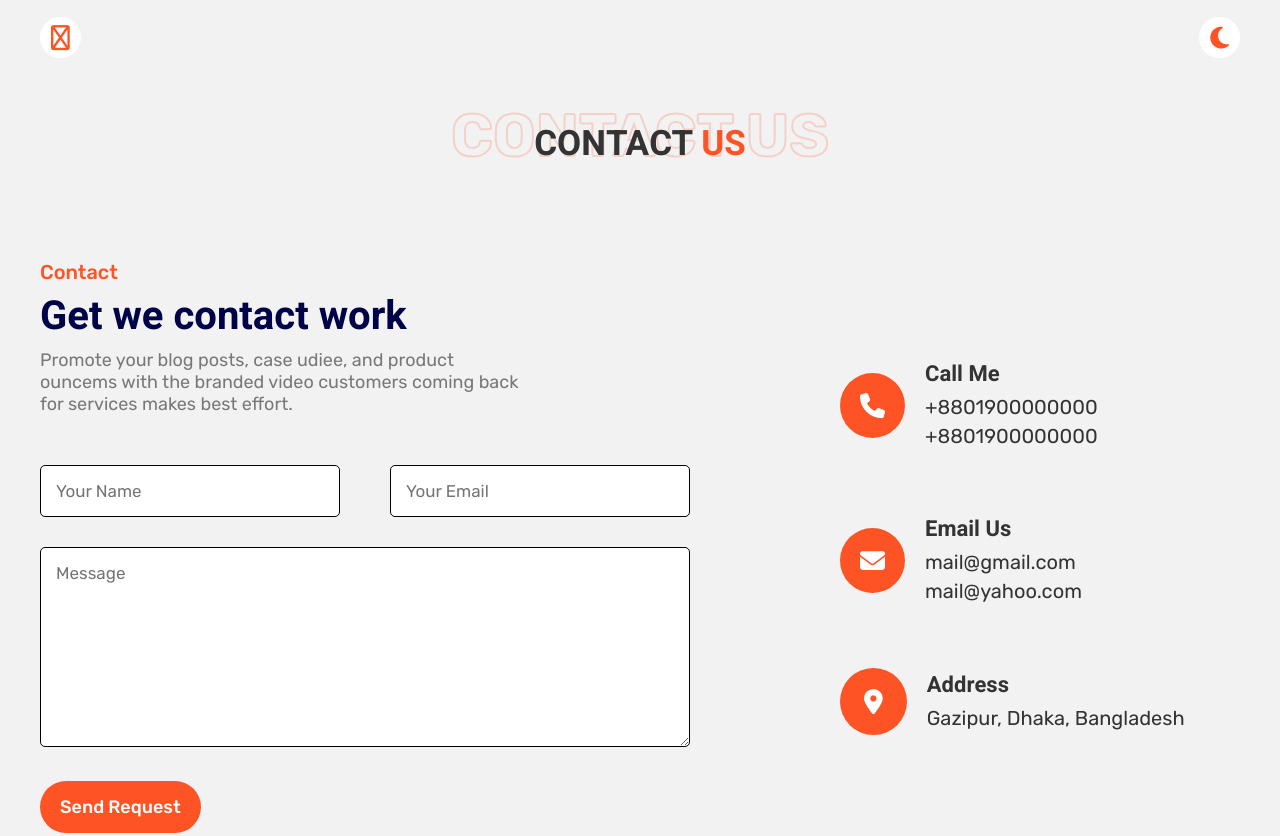
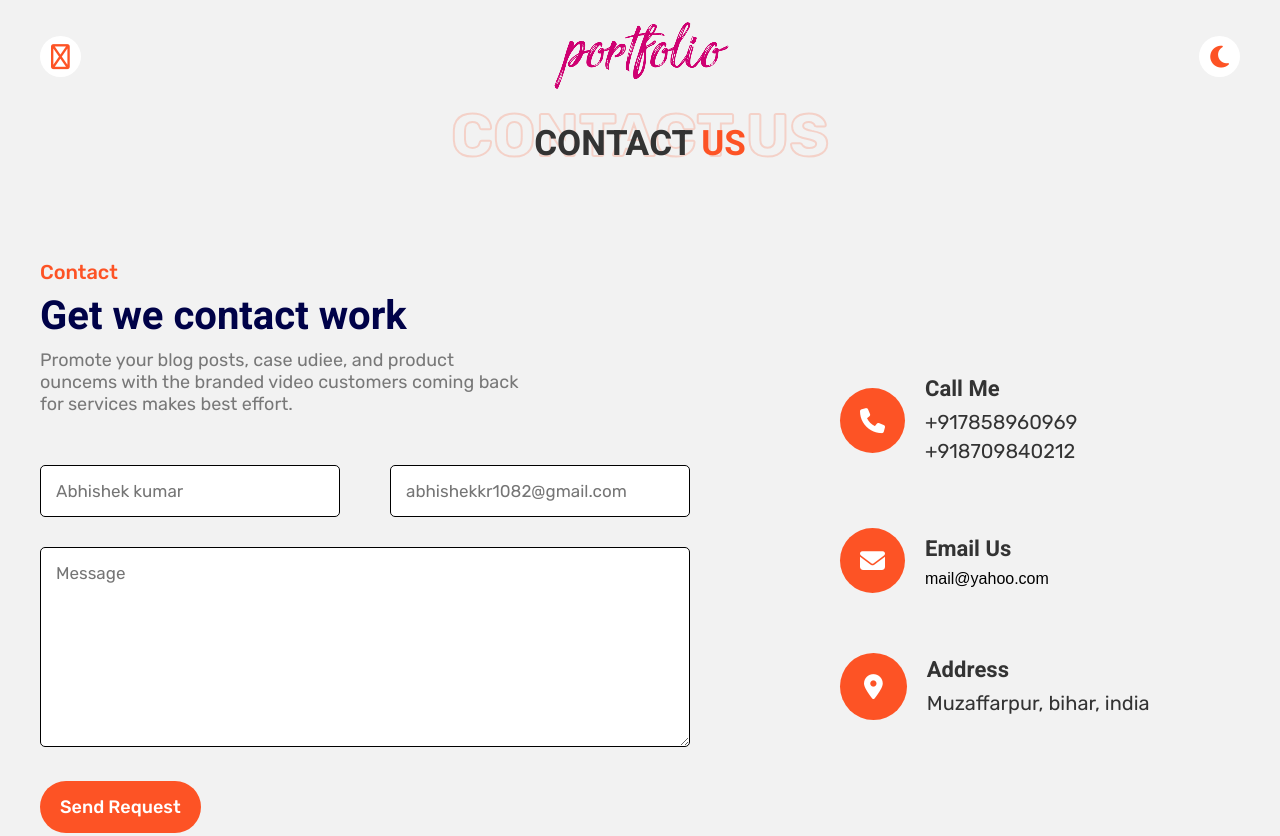
Before and after one commit to imabhishek23/portfolio, a plain HTML site: page contact.html in a window 1280 px wide. Shown: the top 836 px of the page. Drawn offline with Linux system fonts and the light colour scheme.

Commit message:
Update contact.html

```diff
--- a/contact.html
+++ b/contact.html
@@ -4,7 +4,7 @@
     <meta charset="UTF-8">
     <meta http-equiv="X-UA-Compatible" content="IE=edge">
     <meta name="viewport" content="width=device-width, initial-scale=1.0">
-    <title>Morex - Personal Portfolio Template</title>
+    <title>My - contect</title>
     <!-- CSS StyleSheet -->
     <link rel="stylesheet" href="style.css">
     <link rel="stylesheet" href="about-me.css">
@@ -17,7 +17,7 @@
         <div class="container">
             <div class="d-flex justify-space-between">
                 <button class="nav-toggle-btn"><i class="fa-regular fa-bars"></i></button>
-                <div class="logo"><img src="images/logo.png" alt=""></div>
+                <div class="logo"><img src="logo.png" alt=""></div>
                 <ul class="nav-menu-top">
                     <li>
                         <a href="index.html">
@@ -77,8 +77,8 @@
                     </div>
                     <form action="" method="post">
                         <div class="d-flex justify-space-between">
-                            <input type="text" placeholder="Your Name" name="uName">
-                            <input type="email" name="uEmail" placeholder="Your Email">
+                            <input type="text" placeholder="Abhishek kumar" name="uName">
+                            <input type="email" name="uEmail" placeholder="abhishekkr1082@gmail.com">
                         </div>
                         <textarea name="uMassage" placeholder="Message" cols="30" rows="10"></textarea>
                         <button type="submit">Send Request</button>
@@ -91,8 +91,8 @@
                         </div>
                         <div class="contactDetail">
                             <h4 class="font-heebo">Call Me</h4>
-                            <span>+8801900000000</span>
-                            <span>+8801900000000</span>
+                            <span>+917858960969</span>
+                            <span>+918709840212</span>
                         </div>
                     </div>
                     <div class="d-flex padd-btm-60">
@@ -101,8 +101,8 @@
                         </div>
                         <div class="contactDetail">
                             <h4 class="font-heebo">Email Us</h4>
-                            <span>mail@gmail.com</span>
-                            <span>mail@yahoo.com</span>
+                            <abhishekkr1082@gmail.com</span>
+                            <abhi>mail@yahoo.com</span>
                         </div>
                     </div>
                     <div class="d-flex padd-btm-60">
@@ -111,7 +111,7 @@
                         </div>
                         <div class="contactDetail">
                             <h4 class="font-heebo">Address</h4>
-                            <span>Gazipur, Dhaka, Bangladesh</span>
+                            <span>Muzaffarpur, bihar, india</span>
                         </div>
                     </div>
                 </div>
```
